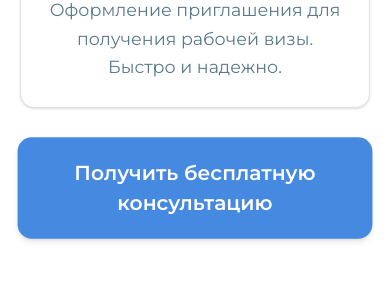
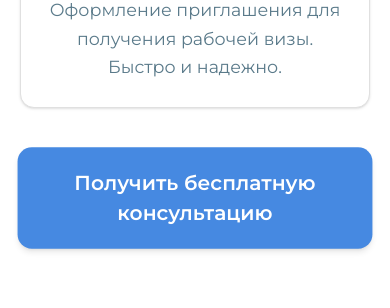
Before and after one commit to lolo60-lgtm/Yukon-vertical, a Next.js app: page / in a window 390 px wide. Shown: the part 3400-3708 px from the top of the page. Built offline with nearby package versions, Linux system fonts and the light colour scheme; a web font is replaced by a local one.

Commit message:
Update services.tsx

```diff
--- a/components/services.tsx
+++ b/components/services.tsx
@@ -152,10 +152,10 @@ export function Services() {
               })}
             </div>
 
-            <div className="mt-6 flex justify-center w-full">
+            <div className="mt-6 flex justify-center w-full py-2">
               <button
                 onClick={() => openLeadModal("Бесплатная консультация?")}
-                className="btn-breathe w-full rounded-xl px-6 py-4 text-base font-semibold text-white bg-accent shadow-md transition-all duration-200 hover:scale-[1.02] hover:bg-foreground hover:shadow-xl"
+                className="btn-breathe w-full lg:w-auto rounded-xl px-6 lg:px-12 py-4 text-base font-semibold text-white bg-accent shadow-md transition-all duration-200 hover:scale-[1.02] hover:bg-foreground hover:shadow-xl"
               >
                 {"Получить бесплатную консультацию"}
               </button>
```
